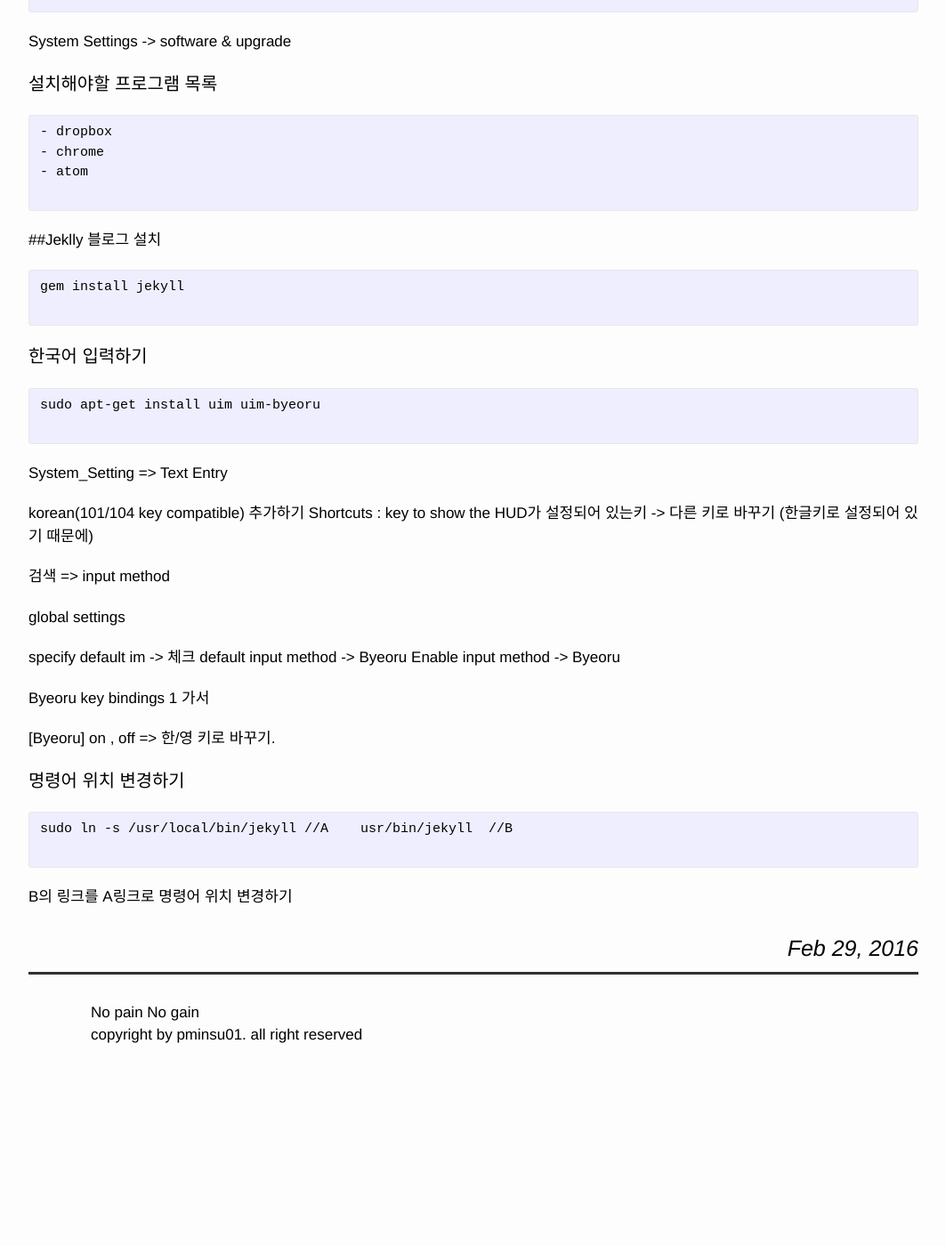
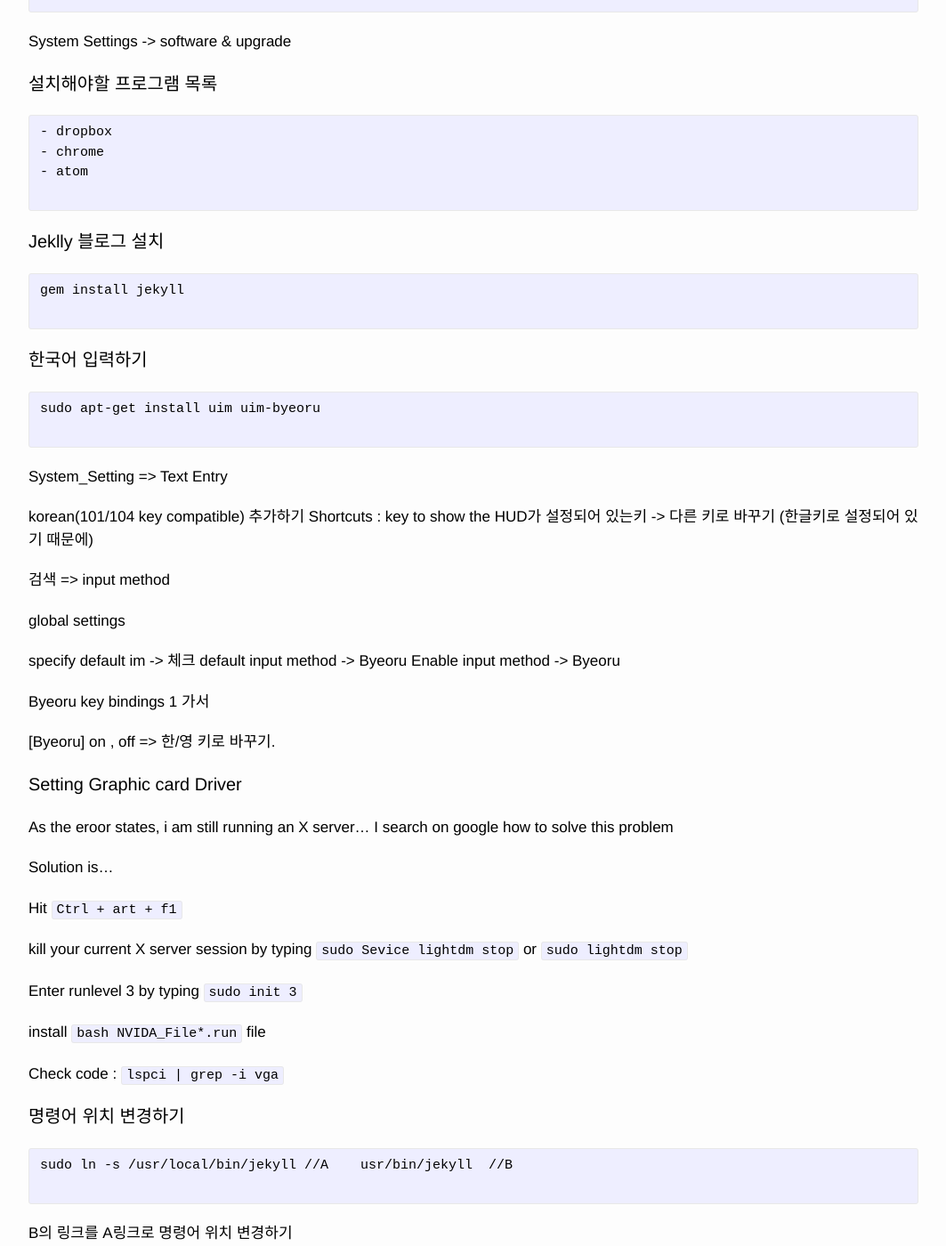
Before and after one commit to pminsu01/pminsu01.github.io, a Jekyll site: the page built from _posts/Setting/2016-02-29-unbuntu_15.10.md, in a window 1280 px wide and 1400 px high, scrolled down 867 px. Shown: the whole window at 89% size, without its empty margins (108-1171 px from the left). Built offline with Jekyll 4.4.1, drawn with Linux system fonts in a browser that asks for light colours; before the commit the page ends 2088 px from its top, so only the background shows below that.

Commit message:
unbuntu Graphic

````diff
--- a/_posts/Setting/2016-02-29-unbuntu_15.10.md
+++ b/_posts/Setting/2016-02-29-unbuntu_15.10.md
@@ -38,7 +38,7 @@ System Settings -> software & upgrade
 
 ```
 
-##Jeklly 블로그 설치
+### Jeklly 블로그 설치
 
 ```
 gem install jekyll
@@ -71,6 +71,21 @@ Byeoru key bindings 1 가서
 [Byeoru] on , off  => 한/영 키로 바꾸기.
 
 
+### Setting Graphic card Driver
+
+As the eroor states, i am still running an X server... I search on google how to solve this problem
+
+Solution is...
+
+Hit `Ctrl + art + f1`
+
+kill your current X server session by typing `sudo Sevice lightdm stop` or `sudo lightdm stop`
+
+Enter runlevel 3 by typing `sudo init 3`
+
+install `bash NVIDA_File*.run` file
+
+Check code : `lspci | grep -i vga`
 
 ### 명령어 위치 변경하기
 
````
